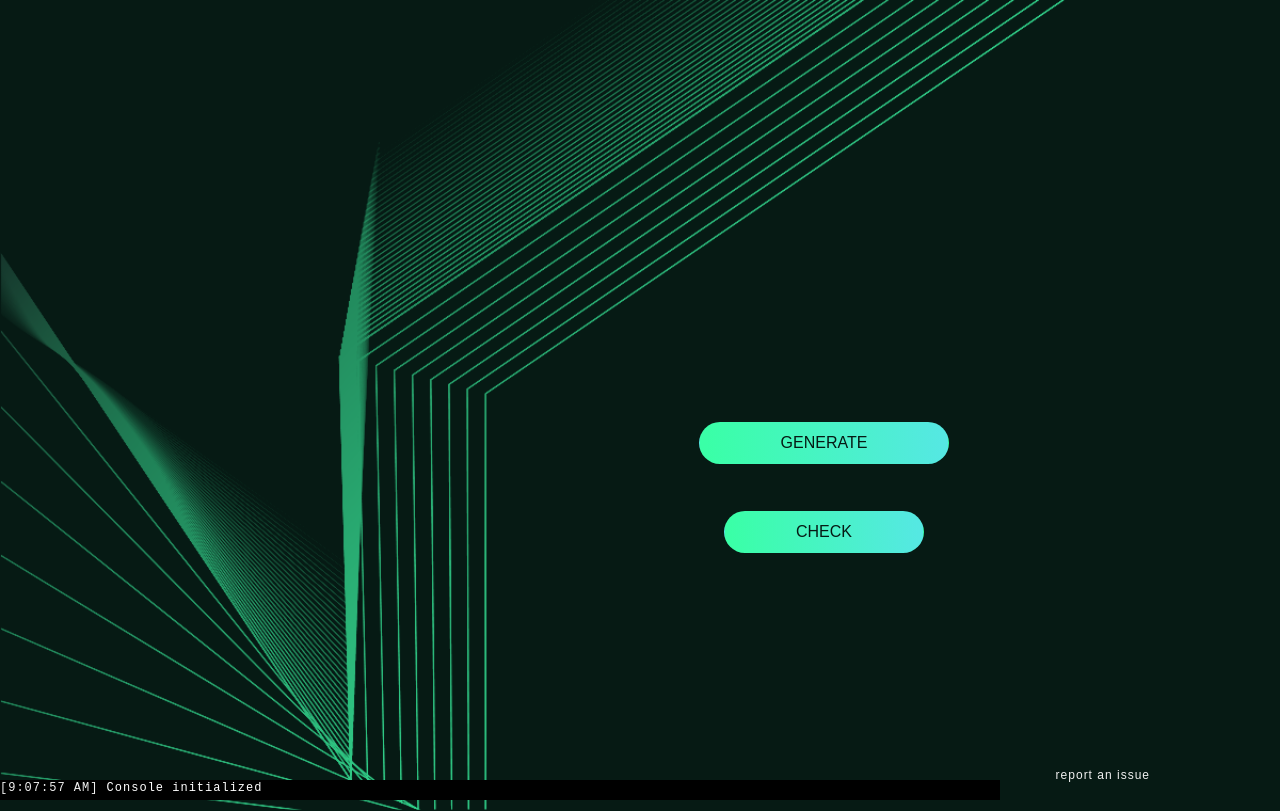
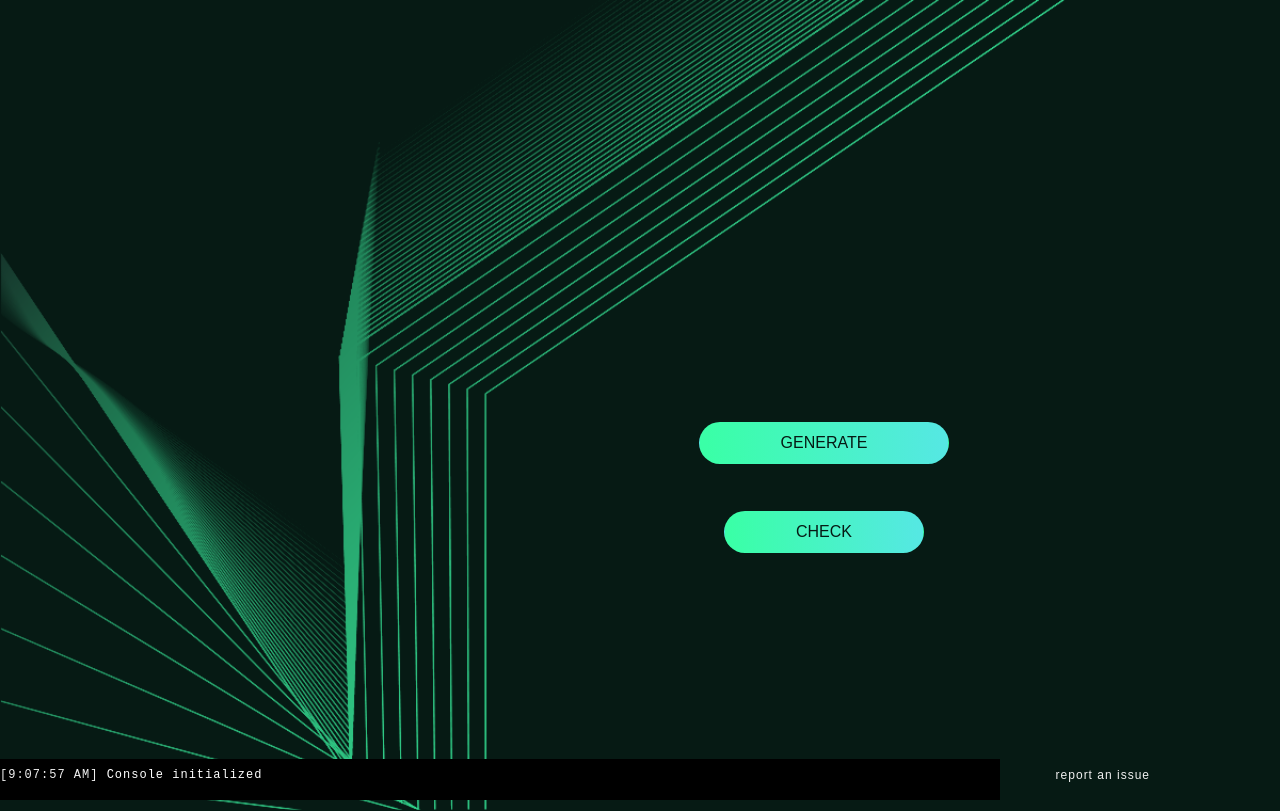
Before and after one commit to spacemeshos/sm-init-app-v2, a React (Create React App) app: page / in a window 1280 px wide. Built offline with nearby package versions, Linux system fonts and the light colour scheme; a web font is replaced by a local one.

Commit message:
improve displaying command+output

```diff
--- a/src/components/ConsoleView.tsx
+++ b/src/components/ConsoleView.tsx
@@ -1,7 +1,7 @@
-import React, { useEffect, useRef } from 'react';
-import styled from 'styled-components';
-import Colors from '../styles/colors';
-import { useConsole } from '../state/ConsoleContext';
+import React, { useEffect, useRef } from "react";
+import styled from "styled-components";
+import Colors from "../styles/colors";
+import { useConsole } from "../state/ConsoleContext";
 
 const ConsoleContainer = styled.div`
   background-color: ${Colors.black};
@@ -33,17 +33,35 @@ const ConsoleContainer = styled.div`
   }
 `;
 
+const CommandGroup = styled.div`
+  margin-bottom: 16px;
+`;
+
 const CommandLine = styled.div`
   color: ${Colors.greenLight};
   margin-bottom: 8px;
   font-weight: bold;
 `;
 
-const Output = styled.pre`
-  margin: 0;
+interface OutputProps {
+  $content: string;
+}
+
+const Output = styled.pre<OutputProps>`
+  margin: 0 0 8px 0;
   white-space: pre-wrap;
   word-wrap: break-word;
   font-family: 'Courier New', Courier, monospace;
+  color: ${(props) => {
+    const content = props.$content;
+    if (content.includes("Error") || content.includes("error")) {
+      return Colors.red;
+    }
+    if (content.includes("Success") || content.includes("success")) {
+      return Colors.greenLight;
+    }
+    return Colors.white;
+  }};
 `;
 
 const EmptyState = styled.div`
@@ -68,73 +86,72 @@ const Cursor = styled.span`
   }
 `;
 
+const Timestamp = styled.span`
+  color: ${Colors.grayLight};
+`;
+
 const ConsoleView: React.FC = () => {
-  const { command, output } = useConsole();
+  const { entries } = useConsole();
   const consoleRef = useRef<HTMLDivElement>(null);
-  const prevOutputRef = useRef(output);
+  const prevEntriesLengthRef = useRef(entries.length);
 
   // Debug logging
   useEffect(() => {
-    console.log('ConsoleView rendered with:', { command, output });
-  }, [command, output]);
+    console.log("ConsoleView rendered with:", { entries });
+  }, [entries]);
 
-  // Auto-scroll to bottom when output changes
+  // Auto-scroll to bottom when entries change
   useEffect(() => {
-    if (consoleRef.current && output !== prevOutputRef.current) {
+    if (consoleRef.current && entries.length !== prevEntriesLengthRef.current) {
       consoleRef.current.scrollTop = consoleRef.current.scrollHeight;
-      prevOutputRef.current = output;
-      console.log('Scrolled to bottom, new output:', output);
+      prevEntriesLengthRef.current = entries.length;
+      console.log("Scrolled to bottom, new entries length:", entries.length);
     }
-  }, [output]);
+  }, [entries]);
 
-  const renderLine = (line: string, index: number) => {
-    // Check if line contains timestamp
-    const timestampMatch = line.match(/^\[([\d:]+(?:\s?[AP]M)?)\]/);
-    if (timestampMatch) {
-      const [fullTimestamp] = timestampMatch;
-      const content = line.slice(fullTimestamp.length);
+  const groupEntriesByCommand = () => {
+    const grouped = new Map<string, { timestamp: string; output: string }[]>();
 
-      // Determine text color based on content
-      let contentColor = Colors.white;
-      if (content.includes('Error') || content.includes('error')) {
-        contentColor = Colors.red;
-      } else if (content.includes('Success') || content.includes('success')) {
-        contentColor = Colors.greenLight;
+    entries.forEach((entry) => {
+      if (!grouped.has(entry.command)) {
+        grouped.set(entry.command, []);
       }
+      grouped
+        .get(entry.command)
+        ?.push({ timestamp: entry.timestamp, output: entry.output });
+    });
 
-      return (
-        <div key={index}>
-          <span style={{ color: Colors.grayLight }}>{fullTimestamp}</span>
-          <span style={{ color: contentColor }}>{content}</span>
-        </div>
-      );
-    }
-    return <div key={index}>{line}</div>;
+    return grouped;
   };
 
   const renderContent = () => {
-    if (!output && !command) {
+    if (entries.length === 0) {
       return (
         <EmptyState>
-          Initializing console<Cursor />
+          Initializing console
+          <Cursor />
         </EmptyState>
       );
     }
 
-    return (
-      <>
-        {command && <CommandLine>{command}</CommandLine>}
-        <Output>
-          {output.split('\n').map((line, index) => renderLine(line, index))}
-        </Output>
-      </>
+    const groupedEntries = groupEntriesByCommand();
+
+    return Array.from(groupedEntries.entries()).map(
+      ([command, outputs], groupIndex) => (
+        <CommandGroup key={groupIndex}>
+          <CommandLine>{command}</CommandLine>
+          {outputs.map((output, index) => (
+            <Output key={index} $content={output.output}>
+              <Timestamp>[{output.timestamp}]</Timestamp> {output.output}
+            </Output>
+          ))}
+        </CommandGroup>
+      )
     );
   };
 
   return (
-    <ConsoleContainer ref={consoleRef}>
-      {renderContent()}
-    </ConsoleContainer>
+    <ConsoleContainer ref={consoleRef}>{renderContent()}</ConsoleContainer>
   );
 };
 
--- a/src/state/ConsoleContext.tsx
+++ b/src/state/ConsoleContext.tsx
@@ -1,8 +1,13 @@
 import React, { createContext, useContext, useReducer, useCallback, useEffect } from 'react';
 
-interface ConsoleState {
+interface ConsoleEntry {
   command: string;
   output: string;
+  timestamp: string;
+}
+
+interface ConsoleState {
+  entries: ConsoleEntry[];
 }
 
 type ConsoleAction =
@@ -16,8 +21,7 @@ interface ConsoleContextType extends ConsoleState {
 }
 
 const initialState: ConsoleState = {
-  command: '',
-  output: ''
+  entries: []
 };
 
 function consoleReducer(state: ConsoleState, action: ConsoleAction): ConsoleState {
@@ -26,19 +30,18 @@ function consoleReducer(state: ConsoleState, action: ConsoleAction): ConsoleStat
   switch (action.type) {
     case 'UPDATE': {
       const timestamp = new Date().toLocaleTimeString();
-      const newEntry = `[${timestamp}] ${action.output}`;
-      const newOutput = state.output
-        ? `${state.output}\n${newEntry}`
-        : newEntry;
+      const newEntry: ConsoleEntry = {
+        command: action.command,
+        output: action.output,
+        timestamp
+      };
 
       console.log('New state after update:', {
-        command: action.command,
-        output: newOutput
+        entries: [...state.entries, newEntry]
       });
 
       return {
-        command: action.command,
-        output: newOutput
+        entries: [...state.entries, newEntry]
       };
     }
 
@@ -48,8 +51,11 @@ function consoleReducer(state: ConsoleState, action: ConsoleAction): ConsoleStat
     case 'INITIALIZE': {
       const timestamp = new Date().toLocaleTimeString();
       return {
-        ...state,
-        output: `[${timestamp}] Console initialized`
+        entries: [{
+          command: '',
+          output: 'Console initialized',
+          timestamp
+        }]
       };
     }
 
@@ -110,10 +116,8 @@ export const useConsole = () => {
 // Debug helper
 export const debugConsoleState = (state: ConsoleState) => {
   console.log('Current console state:', {
-    command: state.command,
-    output: state.output,
-    outputLength: state.output.length,
-    hasContent: Boolean(state.output),
-    lines: state.output.split('\n').length
+    entries: state.entries,
+    entryCount: state.entries.length,
+    hasContent: state.entries.length > 0
   });
 };
```
